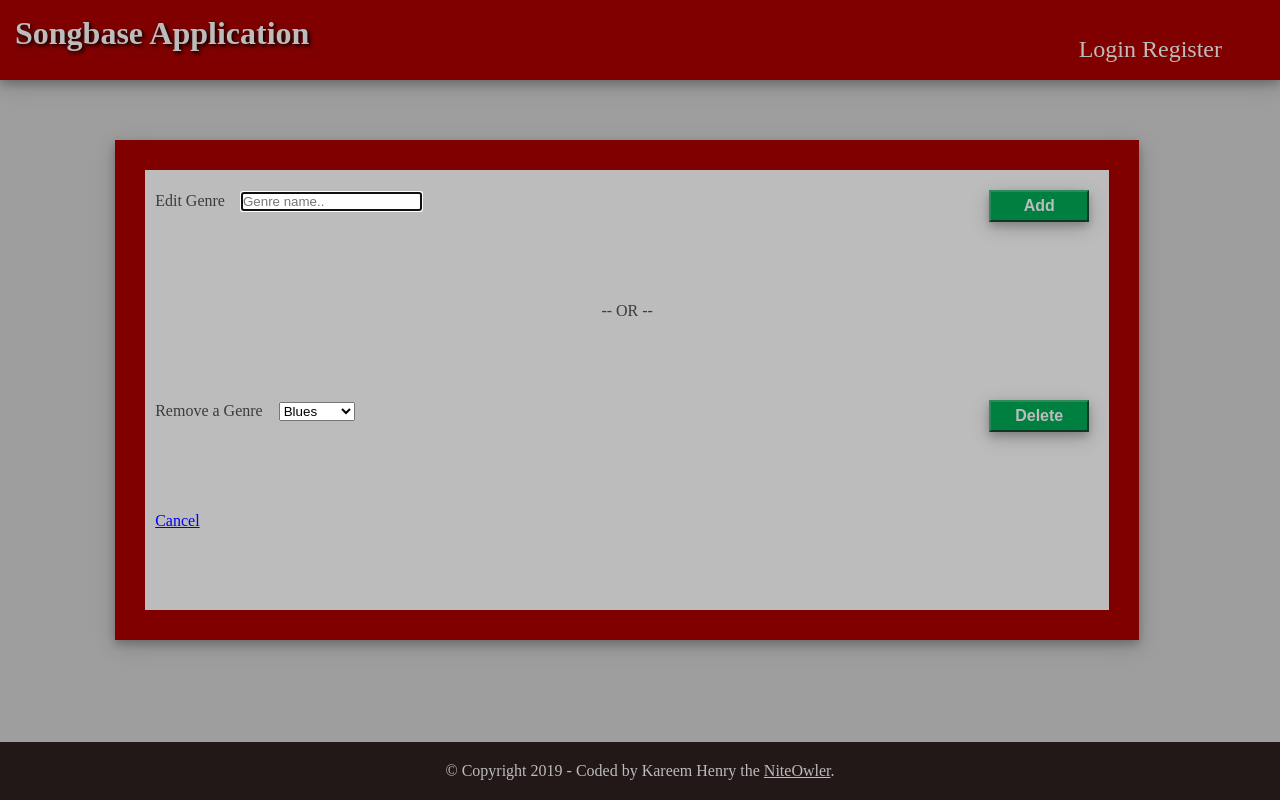
After one commit to jmval111/my_udacity_course_repo, a Flask app: page /songbase/edit/genre in a window 1280 px wide. The commit adds this page. Run offline with Flask 2, Linux system fonts and the light colour scheme; data comes from the database, SQL or seed files in the repository; both versions use the stored data as it was after the commit; data that the repository does not hold is empty.

Commit message:
Adding  delete Genre func

```diff
--- a/FSND-Virtual-Machine/vagrant/catalog/main.py
+++ b/FSND-Virtual-Machine/vagrant/catalog/main.py
@@ -72,18 +72,19 @@ def trackInfo(genre_name, track_name, track_id):
     )
 
 
-@main.route('/songbase/add/genre')
+@main.route('/songbase/edit/genre')
 def addGenre():
     genre = Genre.query.all()
     track = Track.query.all()
     return render_template(
-        'views/add-genre.html',
+        'views/edit-genre.html',
         genre=genre,
         track=track
     )
 
 
 @main.route('/genre', methods=['POST'])
+@login_required
 def addGenre_post():
     name = request.form.get('name')
 
@@ -99,20 +100,23 @@ def addGenre_post():
     db.session.commit()
 
     return redirect(url_for('main.home'))
-    # return "page to add a track. Task 1 complete!"
 
 
-@main.route("/genre/<int:genre_id>/delete", methods=['POST'])
+@main.route('/delete', methods=['POST'])
 @login_required
-def delete_genre(genre_id):
-    genre = Genre.query.get_or_404(genre_id)
-    if current_user:
-        abort(403)
-    db.session.delete(genre)
-    db.session.commit()
-    flash('Genre deleted!', 'success')
-    return redirect(url_for('home'))
+def delete_genre():
 
+    id = request.form.get('genres')
+
+    genre = Genre.query.filter_by(id=id).first()
+    # return(str(genre))
+    if genre:
+        db.session.delete(genre)
+        db.session.commit()
+        flash('Genre deleted!', 'success')
+
+    return redirect(url_for('main.home'))
+    # return "page to add a track. Task 1 complete!"
 
 # Set route for addTrack function here
 @main.route('/songbase/add/track')
--- a/FSND-Virtual-Machine/vagrant/catalog/static/style.css
+++ b/FSND-Virtual-Machine/vagrant/catalog/static/style.css
@@ -8,6 +8,16 @@ body {
     height: 100vh;
     color: #3c3c3c;
     background: #9e9e9e;
+}
+
+.left {
+    float: left;
+    width: 50%;
+}
+
+.right {
+    float: right;
+    width: 50%;
 }
 
 #title-bar {
--- /dev/null
+++ b/FSND-Virtual-Machine/vagrant/catalog/templates/views/edit-genre.html
@@ -0,0 +1,45 @@
+{% extends "base.html" %}
+{% block header %}
+  <h1>{% block title %}Login{% endblock %}</h1>
+{% endblock %}
+
+{% block fullcontent %}
+<div id="full-content" style="display: grid;">
+  <div>
+    <form  method="POST" action="/genre">
+        <div class="left">
+          <div class="col-100">
+            <label for="name">Edit Genre</label>
+            <input type="text" id="gname" name="name" placeholder="Genre name.." autofocus="" required>
+          </div>
+        </div>
+        <div class="right">
+          <div class="row">
+            <input type="submit" value="Add">
+          </div>
+        </div>
+    </form>
+  </div>
+  <div style="text-align: center;">
+    <p>-- OR --</p>
+  </div>
+  <div>
+    <form  method="POST" action="/delete">
+      <div class="left">
+        <label for="name">Remove a Genre</label>
+        <select id="genresId" name="genres">
+        {% for genre in genre %}
+          <option value="{{ genre.id }}">{{ genre.name }}</option>
+        {% endfor %}
+        </select>
+      </div>
+      <div>
+        <input type="submit" class="right" value="Delete">
+      </div>
+    </form>
+  </div>
+    <div>
+        <a class="" href="{{url_for('main.home')}}">Cancel</a>
+    </div>
+</div>
+{% endblock %}
```
Also changed, not shown: FSND-Virtual-Machine/vagrant/catalog/templates/views/add-genre.html (deleted, +0 -37 lines), FSND-Virtual-Machine/vagrant/catalog/README.txt, FSND-Virtual-Machine/vagrant/catalog/music.db.
